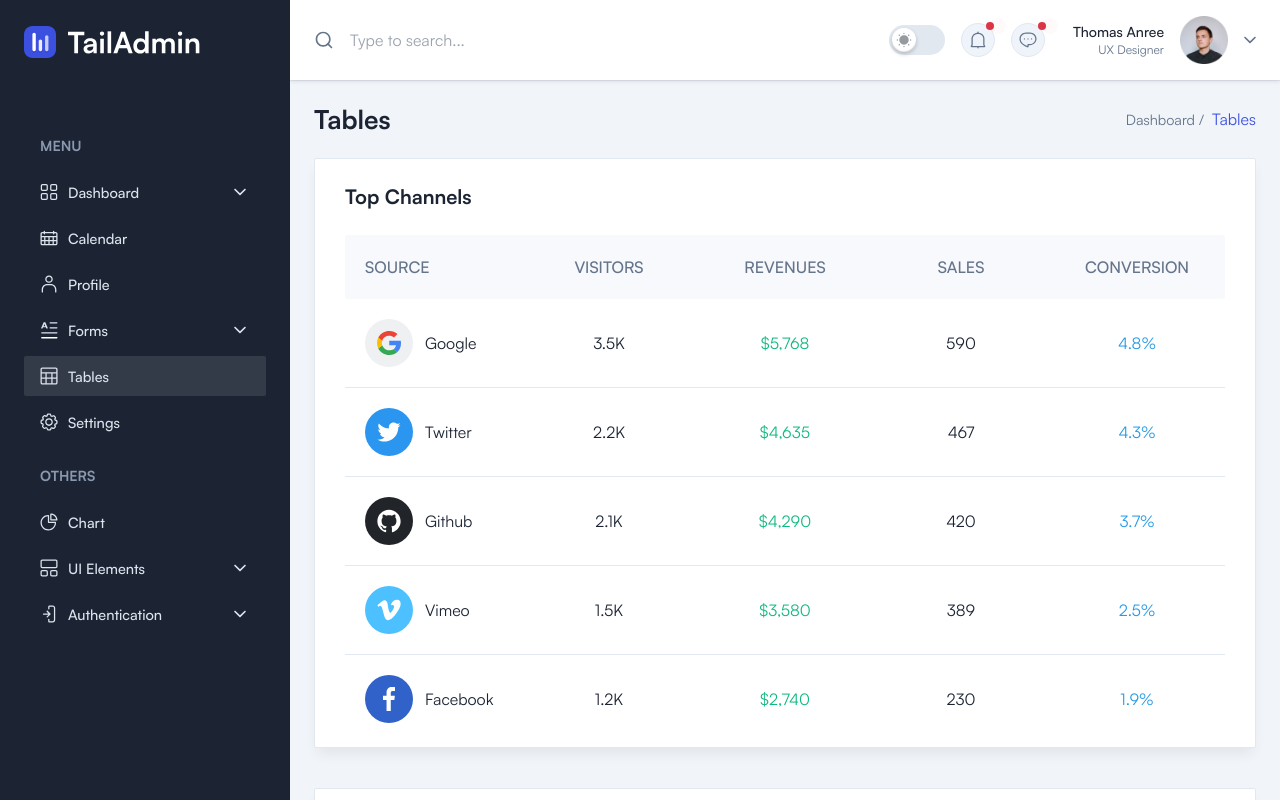
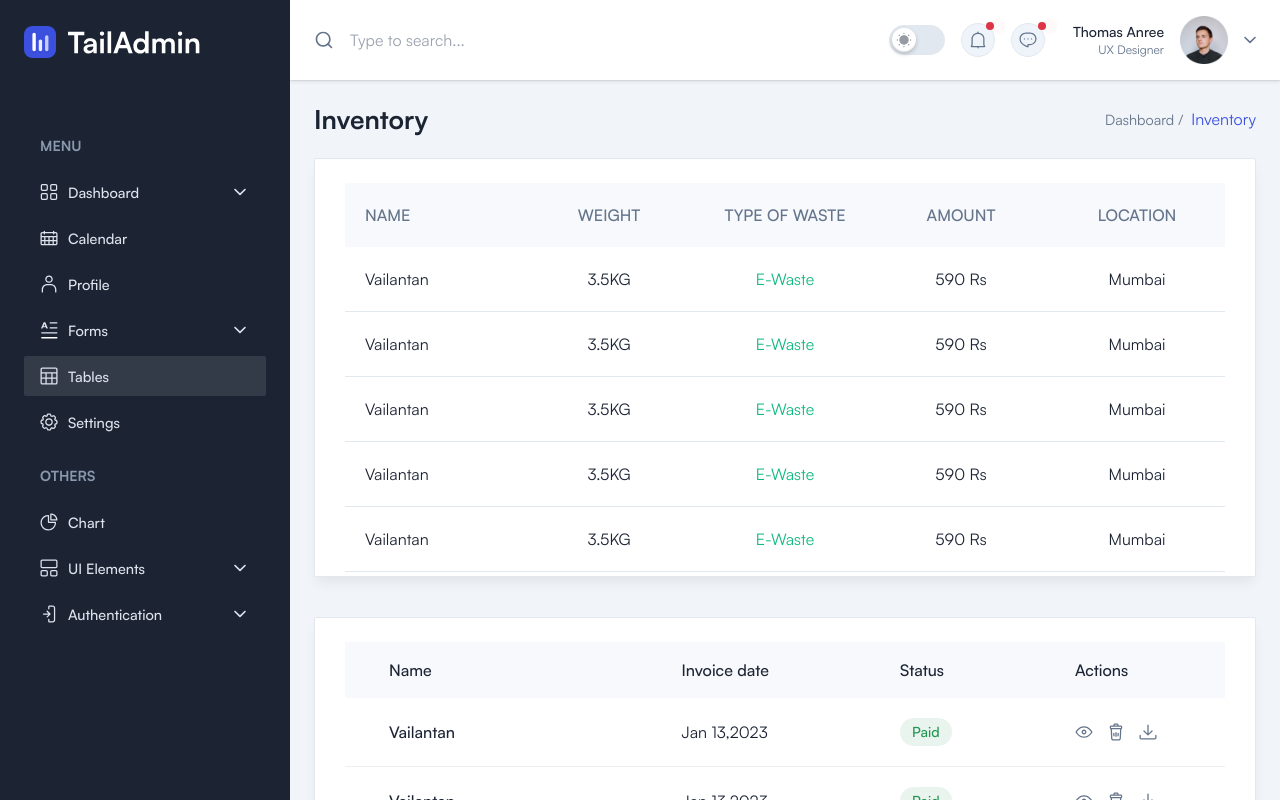
Before and after one commit to Vailantan/free-react-tailwind-admin-dashboard, a React (Vite) app: page /tables in a window 1280 px wide. Built offline with nearby package versions, Linux system fonts and the light colour scheme.

Commit message:
first commit

```diff
--- a/src/components/Login.tsx
+++ b/src/components/Login.tsx
@@ -96,7 +96,7 @@ export default function Home() {
                 <input type="password" className="input" name="password" />
               </div>
             </div>
-            <input type="submit" className="btn" value="Login" />
+            <input type="submit" className="btn1" style={{	backgroundImage: "linear-gradient(to right, #32be8f, #38d39f, #32be8f)"}} value="Login" />
           </form>
         </div>
       </div>
--- a/src/components/TableOne.tsx
+++ b/src/components/TableOne.tsx
@@ -7,169 +7,148 @@ import BrandFive from '../images/brand/brand-05.svg';
 const TableOne = () => {
   return (
     <div className="rounded-sm border border-stroke bg-white px-5 pt-6 pb-2.5 shadow-default dark:border-strokedark dark:bg-boxdark sm:px-7.5 xl:pb-1">
-      <h4 className="mb-6 text-xl font-semibold text-black dark:text-white">
-        Top Channels
-      </h4>
+
 
       <div className="flex flex-col">
         <div className="grid grid-cols-3 rounded-sm bg-gray-2 dark:bg-meta-4 sm:grid-cols-5">
           <div className="p-2.5 xl:p-5">
             <h5 className="text-sm font-medium uppercase xsm:text-base">
-              Source
+              Name
             </h5>
           </div>
           <div className="p-2.5 text-center xl:p-5">
             <h5 className="text-sm font-medium uppercase xsm:text-base">
-              Visitors
+              Weight
             </h5>
           </div>
           <div className="p-2.5 text-center xl:p-5">
             <h5 className="text-sm font-medium uppercase xsm:text-base">
-              Revenues
+              Type of Waste
             </h5>
           </div>
           <div className="hidden p-2.5 text-center sm:block xl:p-5">
             <h5 className="text-sm font-medium uppercase xsm:text-base">
-              Sales
+              Amount
             </h5>
           </div>
           <div className="hidden p-2.5 text-center sm:block xl:p-5">
             <h5 className="text-sm font-medium uppercase xsm:text-base">
-              Conversion
+              Location
             </h5>
           </div>
         </div>
 
         <div className="grid grid-cols-3 border-b border-stroke dark:border-strokedark sm:grid-cols-5">
           <div className="flex items-center gap-3 p-2.5 xl:p-5">
-            <div className="flex-shrink-0">
-              <img src={BrandOne} alt="Brand" />
-            </div>
-            <p className="hidden text-black dark:text-white sm:block">Google</p>
+            <p className="hidden text-black dark:text-white sm:block">Vailantan</p>
           </div>
 
           <div className="flex items-center justify-center p-2.5 xl:p-5">
-            <p className="text-black dark:text-white">3.5K</p>
+            <p className="text-black dark:text-white">3.5KG</p>
           </div>
 
           <div className="flex items-center justify-center p-2.5 xl:p-5">
-            <p className="text-meta-3">$5,768</p>
+            <p className="text-meta-3">E-Waste</p>
           </div>
 
           <div className="hidden items-center justify-center p-2.5 sm:flex xl:p-5">
-            <p className="text-black dark:text-white">590</p>
+            <p className="text-black dark:text-white">590 Rs</p>
           </div>
 
           <div className="hidden items-center justify-center p-2.5 sm:flex xl:p-5">
-            <p className="text-meta-5">4.8%</p>
+            <p className="text-black dark:text-white">Mumbai</p>
           </div>
         </div>
 
         <div className="grid grid-cols-3 border-b border-stroke dark:border-strokedark sm:grid-cols-5">
           <div className="flex items-center gap-3 p-2.5 xl:p-5">
-            <div className="flex-shrink-0">
-              <img src={BrandTwo} alt="Brand" />
-            </div>
-            <p className="hidden text-black dark:text-white sm:block">
-              Twitter
-            </p>
+            <p className="hidden text-black dark:text-white sm:block">Vailantan</p>
           </div>
 
           <div className="flex items-center justify-center p-2.5 xl:p-5">
-            <p className="text-black dark:text-white">2.2K</p>
+            <p className="text-black dark:text-white">3.5KG</p>
           </div>
 
           <div className="flex items-center justify-center p-2.5 xl:p-5">
-            <p className="text-meta-3">$4,635</p>
+            <p className="text-meta-3">E-Waste</p>
           </div>
 
           <div className="hidden items-center justify-center p-2.5 sm:flex xl:p-5">
-            <p className="text-black dark:text-white">467</p>
+            <p className="text-black dark:text-white">590 Rs</p>
           </div>
 
           <div className="hidden items-center justify-center p-2.5 sm:flex xl:p-5">
-            <p className="text-meta-5">4.3%</p>
+            <p className="text-black dark:text-white">Mumbai</p>
           </div>
         </div>
 
         <div className="grid grid-cols-3 border-b border-stroke dark:border-strokedark sm:grid-cols-5">
           <div className="flex items-center gap-3 p-2.5 xl:p-5">
-            <div className="flex-shrink-0">
-              <img src={BrandThree} alt="Brand" />
-            </div>
-            <p className="hidden text-black dark:text-white sm:block">Github</p>
+            <p className="hidden text-black dark:text-white sm:block">Vailantan</p>
           </div>
 
           <div className="flex items-center justify-center p-2.5 xl:p-5">
-            <p className="text-black dark:text-white">2.1K</p>
+            <p className="text-black dark:text-white">3.5KG</p>
           </div>
 
           <div className="flex items-center justify-center p-2.5 xl:p-5">
-            <p className="text-meta-3">$4,290</p>
+            <p className="text-meta-3">E-Waste</p>
           </div>
 
           <div className="hidden items-center justify-center p-2.5 sm:flex xl:p-5">
-            <p className="text-black dark:text-white">420</p>
+            <p className="text-black dark:text-white">590 Rs</p>
           </div>
 
           <div className="hidden items-center justify-center p-2.5 sm:flex xl:p-5">
-            <p className="text-meta-5">3.7%</p>
+            <p className="text-black dark:text-white">Mumbai</p>
           </div>
         </div>
 
         <div className="grid grid-cols-3 border-b border-stroke dark:border-strokedark sm:grid-cols-5">
           <div className="flex items-center gap-3 p-2.5 xl:p-5">
-            <div className="flex-shrink-0">
-              <img src={BrandFour} alt="Brand" />
-            </div>
-            <p className="hidden text-black dark:text-white sm:block">Vimeo</p>
+            <p className="hidden text-black dark:text-white sm:block">Vailantan</p>
           </div>
 
           <div className="flex items-center justify-center p-2.5 xl:p-5">
-            <p className="text-black dark:text-white">1.5K</p>
+            <p className="text-black dark:text-white">3.5KG</p>
           </div>
 
           <div className="flex items-center justify-center p-2.5 xl:p-5">
-            <p className="text-meta-3">$3,580</p>
+            <p className="text-meta-3">E-Waste</p>
           </div>
 
           <div className="hidden items-center justify-center p-2.5 sm:flex xl:p-5">
-            <p className="text-black dark:text-white">389</p>
-
-
+            <p className="text-black dark:text-white">590 Rs</p>
           </div>
 
           <div className="hidden items-center justify-center p-2.5 sm:flex xl:p-5">
-            <p className="text-meta-5">2.5%</p>
+            <p className="text-black dark:text-white">Mumbai</p>
           </div>
         </div>
 
-        <div className="grid grid-cols-3 sm:grid-cols-5">
+        <div className="grid grid-cols-3 border-b border-stroke dark:border-strokedark sm:grid-cols-5">
           <div className="flex items-center gap-3 p-2.5 xl:p-5">
-            <div className="flex-shrink-0">
-              <img src={BrandFive} alt="Brand" />
-            </div>
-            <p className="hidden text-black dark:text-white sm:block">
-              Facebook
-            </p>
+            <p className="hidden text-black dark:text-white sm:block">Vailantan</p>
           </div>
 
           <div className="flex items-center justify-center p-2.5 xl:p-5">
-            <p className="text-black dark:text-white">1.2K</p>
+            <p className="text-black dark:text-white">3.5KG</p>
           </div>
 
           <div className="flex items-center justify-center p-2.5 xl:p-5">
-            <p className="text-meta-3">$2,740</p>
+            <p className="text-meta-3">E-Waste</p>
           </div>
 
           <div className="hidden items-center justify-center p-2.5 sm:flex xl:p-5">
-            <p className="text-black dark:text-white">230</p>
+            <p className="text-black dark:text-white">590 Rs</p>
           </div>
 
           <div className="hidden items-center justify-center p-2.5 sm:flex xl:p-5">
-            <p className="text-meta-5">1.9%</p>
+            <p className="text-black dark:text-white">Mumbai</p>
           </div>
         </div>
+
+
       </div>
     </div>
   );
--- a/src/components/TableThree.tsx
+++ b/src/components/TableThree.tsx
@@ -6,7 +6,7 @@ const TableThree = () => {
           <thead>
             <tr className="bg-gray-2 text-left dark:bg-meta-4">
               <th className="min-w-[220px] py-4 px-4 font-medium text-black dark:text-white xl:pl-11">
-                Package
+                Name
               </th>
               <th className="min-w-[150px] py-4 px-4 font-medium text-black dark:text-white">
                 Invoice date
@@ -23,9 +23,93 @@ const TableThree = () => {
             <tr>
               <td className="border-b border-[#eee] py-5 px-4 pl-9 dark:border-strokedark xl:pl-11">
                 <h5 className="font-medium text-black dark:text-white">
-                  Free Package
+                  Vailantan
                 </h5>
-                <p className="text-sm">$0.00</p>
+              </td>
+              <td className="border-b border-[#eee] py-5 px-4 dark:border-strokedark">
+                <p className="text-black dark:text-white">Jan 13,2023</p>
+              </td>
+              <td className="border-b border-[#eee] py-5 px-4 dark:border-strokedark">
+                <p className="inline-flex rounded-full bg-success bg-opacity-10 py-1 px-3 text-sm font-medium text-success">
+                  Paid
+                </p>
+              </td>
+              <td className="border-b border-[#eee] py-5 px-4 dark:border-strokedark">
+                <div className="flex items-center space-x-3.5">
+                  <button className="hover:text-primary">
+                    <svg
+                      className="fill-current"
+                      width="18"
+                      height="18"
+                      viewBox="0 0 18 18"
+                      fill="none"
+                      xmlns="http://www.w3.org/2000/svg"
+                    >
+                      <path
+                        d="M8.99981 14.8219C3.43106 14.8219 0.674805 9.50624 0.562305 9.28124C0.47793 9.11249 0.47793 8.88749 0.562305 8.71874C0.674805 8.49374 3.43106 3.20624 8.99981 3.20624C14.5686 3.20624 17.3248 8.49374 17.4373 8.71874C17.5217 8.88749 17.5217 9.11249 17.4373 9.28124C17.3248 9.50624 14.5686 14.8219 8.99981 14.8219ZM1.85605 8.99999C2.4748 10.0406 4.89356 13.5562 8.99981 13.5562C13.1061 13.5562 15.5248 10.0406 16.1436 8.99999C15.5248 7.95936 13.1061 4.44374 8.99981 4.44374C4.89356 4.44374 2.4748 7.95936 1.85605 8.99999Z"
+                        fill=""
+                      />
+                      <path
+                        d="M9 11.3906C7.67812 11.3906 6.60938 10.3219 6.60938 9C6.60938 7.67813 7.67812 6.60938 9 6.60938C10.3219 6.60938 11.3906 7.67813 11.3906 9C11.3906 10.3219 10.3219 11.3906 9 11.3906ZM9 7.875C8.38125 7.875 7.875 8.38125 7.875 9C7.875 9.61875 8.38125 10.125 9 10.125C9.61875 10.125 10.125 9.61875 10.125 9C10.125 8.38125 9.61875 7.875 9 7.875Z"
+                        fill=""
+                      />
+                    </svg>
+                  </button>
+                  <button className="hover:text-primary">
+                    <svg
+                      className="fill-current"
+                      width="18"
+                      height="18"
+                      viewBox="0 0 18 18"
+                      fill="none"
+                      xmlns="http://www.w3.org/2000/svg"
+                    >
+                      <path
+                        d="M13.7535 2.47502H11.5879V1.9969C11.5879 1.15315 10.9129 0.478149 10.0691 0.478149H7.90352C7.05977 0.478149 6.38477 1.15315 6.38477 1.9969V2.47502H4.21914C3.40352 2.47502 2.72852 3.15002 2.72852 3.96565V4.8094C2.72852 5.42815 3.09414 5.9344 3.62852 6.1594L4.07852 15.4688C4.13477 16.6219 5.09102 17.5219 6.24414 17.5219H11.7004C12.8535 17.5219 13.8098 16.6219 13.866 15.4688L14.3441 6.13127C14.8785 5.90627 15.2441 5.3719 15.2441 4.78127V3.93752C15.2441 3.15002 14.5691 2.47502 13.7535 2.47502ZM7.67852 1.9969C7.67852 1.85627 7.79102 1.74377 7.93164 1.74377H10.0973C10.2379 1.74377 10.3504 1.85627 10.3504 1.9969V2.47502H7.70664V1.9969H7.67852ZM4.02227 3.96565C4.02227 3.85315 4.10664 3.74065 4.24727 3.74065H13.7535C13.866 3.74065 13.9785 3.82502 13.9785 3.96565V4.8094C13.9785 4.9219 13.8941 5.0344 13.7535 5.0344H4.24727C4.13477 5.0344 4.02227 4.95002 4.02227 4.8094V3.96565ZM11.7285 16.2563H6.27227C5.79414 16.2563 5.40039 15.8906 5.37227 15.3844L4.95039 6.2719H13.0785L12.6566 15.3844C12.6004 15.8625 12.2066 16.2563 11.7285 16.2563Z"
+                        fill=""
+                      />
+                      <path
+                        d="M9.00039 9.11255C8.66289 9.11255 8.35352 9.3938 8.35352 9.75942V13.3313C8.35352 13.6688 8.63477 13.9782 9.00039 13.9782C9.33789 13.9782 9.64727 13.6969 9.64727 13.3313V9.75942C9.64727 9.3938 9.33789 9.11255 9.00039 9.11255Z"
+                        fill=""
+                      />
+                      <path
+                        d="M11.2502 9.67504C10.8846 9.64692 10.6033 9.90004 10.5752 10.2657L10.4064 12.7407C10.3783 13.0782 10.6314 13.3875 10.9971 13.4157C11.0252 13.4157 11.0252 13.4157 11.0533 13.4157C11.3908 13.4157 11.6721 13.1625 11.6721 12.825L11.8408 10.35C11.8408 9.98442 11.5877 9.70317 11.2502 9.67504Z"
+                        fill=""
+                      />
+                      <path
+                        d="M6.72245 9.67504C6.38495 9.70317 6.1037 10.0125 6.13182 10.35L6.3287 12.825C6.35683 13.1625 6.63808 13.4157 6.94745 13.4157C6.97558 13.4157 6.97558 13.4157 7.0037 13.4157C7.3412 13.3875 7.62245 13.0782 7.59433 12.7407L7.39745 10.2657C7.39745 9.90004 7.08808 9.64692 6.72245 9.67504Z"
+                        fill=""
+                      />
+                    </svg>
+                  </button>
+                  <button className="hover:text-primary">
+                    <svg
+                      className="fill-current"
+                      width="18"
+                      height="18"
+                      viewBox="0 0 18 18"
+                      fill="none"
+                      xmlns="http://www.w3.org/2000/svg"
+                    >
+                      <path
+                        d="M16.8754 11.6719C16.5379 11.6719 16.2285 11.9531 16.2285 12.3187V14.8219C16.2285 15.075 16.0316 15.2719 15.7785 15.2719H2.22227C1.96914 15.2719 1.77227 15.075 1.77227 14.8219V12.3187C1.77227 11.9812 1.49102 11.6719 1.12539 11.6719C0.759766 11.6719 0.478516 11.9531 0.478516 12.3187V14.8219C0.478516 15.7781 1.23789 16.5375 2.19414 16.5375H15.7785C16.7348 16.5375 17.4941 15.7781 17.4941 14.8219V12.3187C17.5223 11.9531 17.2129 11.6719 16.8754 11.6719Z"
+                        fill=""
+                      />
+                      <path
+                        d="M8.55074 12.3469C8.66324 12.4594 8.83199 12.5156 9.00074 12.5156C9.16949 12.5156 9.31012 12.4594 9.45074 12.3469L13.4726 8.43752C13.7257 8.1844 13.7257 7.79065 13.5007 7.53752C13.2476 7.2844 12.8539 7.2844 12.6007 7.5094L9.64762 10.4063V2.1094C9.64762 1.7719 9.36637 1.46252 9.00074 1.46252C8.66324 1.46252 8.35387 1.74377 8.35387 2.1094V10.4063L5.40074 7.53752C5.14762 7.2844 4.75387 7.31252 4.50074 7.53752C4.24762 7.79065 4.27574 8.1844 4.50074 8.43752L8.55074 12.3469Z"
+                        fill=""
+                      />
+                    </svg>
+                  </button>
+                </div>
+              </td>
+            </tr>
+
+            <tr>
+              <td className="border-b border-[#eee] py-5 px-4 pl-9 dark:border-strokedark xl:pl-11">
+                <h5 className="font-medium text-black dark:text-white">
+                  Vailantan
+                </h5>
               </td>
               <td className="border-b border-[#eee] py-5 px-4 dark:border-strokedark">
                 <p className="text-black dark:text-white">Jan 13,2023</p>
@@ -108,9 +192,8 @@ const TableThree = () => {
             <tr>
               <td className="border-b border-[#eee] py-5 px-4 pl-9 dark:border-strokedark xl:pl-11">
                 <h5 className="font-medium text-black dark:text-white">
-                  Standard Package
+                  Vailantan
                 </h5>
-                <p className="text-sm">$59.00</p>
               </td>
               <td className="border-b border-[#eee] py-5 px-4 dark:border-strokedark">
                 <p className="text-black dark:text-white">Jan 13,2023</p>
@@ -193,104 +276,18 @@ const TableThree = () => {
             <tr>
               <td className="border-b border-[#eee] py-5 px-4 pl-9 dark:border-strokedark xl:pl-11">
                 <h5 className="font-medium text-black dark:text-white">
-                  Business Package
+                  Vailantan
                 </h5>
-                <p className="text-sm">$99.00</p>
               </td>
               <td className="border-b border-[#eee] py-5 px-4 dark:border-strokedark">
                 <p className="text-black dark:text-white">Jan 13,2023</p>
               </td>
               <td className="border-b border-[#eee] py-5 px-4 dark:border-strokedark">
-                <p className="inline-flex rounded-full bg-danger bg-opacity-10 py-1 px-3 text-sm font-medium text-danger">
-                  Unpaid
+                <p className="inline-flex rounded-full bg-success bg-opacity-10 py-1 px-3 text-sm font-medium text-success">
+                  Paid
                 </p>
               </td>
               <td className="border-b border-[#eee] py-5 px-4 dark:border-strokedark">
-                <div className="flex items-center space-x-3.5">
-                  <button className="hover:text-primary">
-                    <svg
-                      className="fill-current"
-                      width="18"
-                      height="18"
-                      viewBox="0 0 18 18"
-                      fill="none"
-                      xmlns="http://www.w3.org/2000/svg"
-                    >
-                      <path
-                        d="M8.99981 14.8219C3.43106 14.8219 0.674805 9.50624 0.562305 9.28124C0.47793 9.11249 0.47793 8.88749 0.562305 8.71874C0.674805 8.49374 3.43106 3.20624 8.99981 3.20624C14.5686 3.20624 17.3248 8.49374 17.4373 8.71874C17.5217 8.88749 17.5217 9.11249 17.4373 9.28124C17.3248 9.50624 14.5686 14.8219 8.99981 14.8219ZM1.85605 8.99999C2.4748 10.0406 4.89356 13.5562 8.99981 13.5562C13.1061 13.5562 15.5248 10.0406 16.1436 8.99999C15.5248 7.95936 13.1061 4.44374 8.99981 4.44374C4.89356 4.44374 2.4748 7.95936 1.85605 8.99999Z"
-                        fill=""
-                      />
-                      <path
-                        d="M9 11.3906C7.67812 11.3906 6.60938 10.3219 6.60938 9C6.60938 7.67813 7.67812 6.60938 9 6.60938C10.3219 6.60938 11.3906 7.67813 11.3906 9C11.3906 10.3219 10.3219 11.3906 9 11.3906ZM9 7.875C8.38125 7.875 7.875 8.38125 7.875 9C7.875 9.61875 8.38125 10.125 9 10.125C9.61875 10.125 10.125 9.61875 10.125 9C10.125 8.38125 9.61875 7.875 9 7.875Z"
-                        fill=""
-                      />
-                    </svg>
-                  </button>
-                  <button className="hover:text-primary">
-                    <svg
-                      className="fill-current"
-                      width="18"
-                      height="18"
-                      viewBox="0 0 18 18"
-                      fill="none"
-                      xmlns="http://www.w3.org/2000/svg"
-                    >
-                      <path
-                        d="M13.7535 2.47502H11.5879V1.9969C11.5879 1.15315 10.9129 0.478149 10.0691 0.478149H7.90352C7.05977 0.478149 6.38477 1.15315 6.38477 1.9969V2.47502H4.21914C3.40352 2.47502 2.72852 3.15002 2.72852 3.96565V4.8094C2.72852 5.42815 3.09414 5.9344 3.62852 6.1594L4.07852 15.4688C4.13477 16.6219 5.09102 17.5219 6.24414 17.5219H11.7004C12.8535 17.5219 13.8098 16.6219 13.866 15.4688L14.3441 6.13127C14.8785 5.90627 15.2441 5.3719 15.2441 4.78127V3.93752C15.2441 3.15002 14.5691 2.47502 13.7535 2.47502ZM7.67852 1.9969C7.67852 1.85627 7.79102 1.74377 7.93164 1.74377H10.0973C10.2379 1.74377 10.3504 1.85627 10.3504 1.9969V2.47502H7.70664V1.9969H7.67852ZM4.02227 3.96565C4.02227 3.85315 4.10664 3.74065 4.24727 3.74065H13.7535C13.866 3.74065 13.9785 3.82502 13.9785 3.96565V4.8094C13.9785 4.9219 13.8941 5.0344 13.7535 5.0344H4.24727C4.13477 5.0344 4.02227 4.95002 4.02227 4.8094V3.96565ZM11.7285 16.2563H6.27227C5.79414 16.2563 5.40039 15.8906 5.37227 15.3844L4.95039 6.2719H13.0785L12.6566 15.3844C12.6004 15.8625 12.2066 16.2563 11.7285 16.2563Z"
-                        fill=""
-                      />
-                      <path
-                        d="M9.00039 9.11255C8.66289 9.11255 8.35352 9.3938 8.35352 9.75942V13.3313C8.35352 13.6688 8.63477 13.9782 9.00039 13.9782C9.33789 13.9782 9.64727 13.6969 9.64727 13.3313V9.75942C9.64727 9.3938 9.33789 9.11255 9.00039 9.11255Z"
-                        fill=""
-                      />
-                      <path
-                        d="M11.2502 9.67504C10.8846 9.64692 10.6033 9.90004 10.5752 10.2657L10.4064 12.7407C10.3783 13.0782 10.6314 13.3875 10.9971 13.4157C11.0252 13.4157 11.0252 13.4157 11.0533 13.4157C11.3908 13.4157 11.6721 13.1625 11.6721 12.825L11.8408 10.35C11.8408 9.98442 11.5877 9.70317 11.2502 9.67504Z"
-                        fill=""
-                      />
-                      <path
-                        d="M6.72245 9.67504C6.38495 9.70317 6.1037 10.0125 6.13182 10.35L6.3287 12.825C6.35683 13.1625 6.63808 13.4157 6.94745 13.4157C6.97558 13.4157 6.97558 13.4157 7.0037 13.4157C7.3412 13.3875 7.62245 13.0782 7.59433 12.7407L7.39745 10.2657C7.39745 9.90004 7.08808 9.64692 6.72245 9.67504Z"
-                        fill=""
-                      />
-                    </svg>
-                  </button>
-                  <button className="hover:text-primary">
-                    <svg
-                      className="fill-current"
-                      width="18"
-                      height="18"
-                      viewBox="0 0 18 18"
-                      fill="none"
-                      xmlns="http://www.w3.org/2000/svg"
-                    >
-                      <path
-                        d="M16.8754 11.6719C16.5379 11.6719 16.2285 11.9531 16.2285 12.3187V14.8219C16.2285 15.075 16.0316 15.2719 15.7785 15.2719H2.22227C1.96914 15.2719 1.77227 15.075 1.77227 14.8219V12.3187C1.77227 11.9812 1.49102 11.6719 1.12539 11.6719C0.759766 11.6719 0.478516 11.9531 0.478516 12.3187V14.8219C0.478516 15.7781 1.23789 16.5375 2.19414 16.5375H15.7785C16.7348 16.5375 17.4941 15.7781 17.4941 14.8219V12.3187C17.5223 11.9531 17.2129 11.6719 16.8754 11.6719Z"
-                        fill=""
-                      />
-                      <path
-                        d="M8.55074 12.3469C8.66324 12.4594 8.83199 12.5156 9.00074 12.5156C9.16949 12.5156 9.31012 12.4594 9.45074 12.3469L13.4726 8.43752C13.7257 8.1844 13.7257 7.79065 13.5007 7.53752C13.2476 7.2844 12.8539 7.2844 12.6007 7.5094L9.64762 10.4063V2.1094C9.64762 1.7719 9.36637 1.46252 9.00074 1.46252C8.66324 1.46252 8.35387 1.74377 8.35387 2.1094V10.4063L5.40074 7.53752C5.14762 7.2844 4.75387 7.31252 4.50074 7.53752C4.24762 7.79065 4.27574 8.1844 4.50074 8.43752L8.55074 12.3469Z"
-                        fill=""
-                      />
-                    </svg>
-                  </button>
-                </div>
-              </td>
-            </tr>
-            <tr>
-              <td className="py-5 px-4 pl-9 xl:pl-11">
-                <h5 className="font-medium text-black dark:text-white">
-                  Standard Package
-                </h5>
-                <p className="text-sm">$59.00</p>
-              </td>
-              <td className="py-5 px-4">
-                <p className="text-black dark:text-white">Jan 13,2023</p>
-              </td>
-              <td className="py-5 px-4">
-                <p className="inline-flex rounded-full bg-warning bg-opacity-10 py-1 px-3 text-sm font-medium text-warning">
-                  Pending
-                </p>
-              </td>
-              <td className="py-5 px-4">
                 <div className="flex items-center space-x-3.5">
                   <button className="hover:text-primary">
                     <svg
--- a/src/pages/Settings.tsx
+++ b/src/pages/Settings.tsx
@@ -290,6 +290,7 @@ const Settings = () => {
                           fill="none"
                           xmlns="http://www.w3.org/2000/svg"
                         >
+
                           <path
                             fillRule="evenodd"
                             clipRule="evenodd"
--- a/src/pages/Tables.tsx
+++ b/src/pages/Tables.tsx
@@ -6,11 +6,10 @@ import TableTwo from '../components/TableTwo';
 const Tables = () => {
   return (
     <>
-      <Breadcrumb pageName="Tables" />
+      <Breadcrumb pageName="Inventory" />
 
       <div className="flex flex-col gap-10">
         <TableOne />
-        <TableTwo />
         <TableThree />
       </div>
     </>
--- a/src/style/Login.css
+++ b/src/style/Login.css
@@ -160,7 +160,7 @@ a:hover{
 	color: #38d39f;
 }
 
-.btn{
+.btn1{
 	display: block;
 	width: 100%;
 	height: 50px;
@@ -177,7 +177,7 @@ a:hover{
 	cursor: pointer;
 	transition: .5s;
 }
-.btn:hover{
+.btn1:hover{
 	background-position: right;
 }
 
```
Also changed, not shown: src/components/CardOne.tsx (+2 -18 lines), src/components/CardThree.tsx (+2 -17 lines), src/components/CardTwo.tsx (+3 -18 lines), src/components/ChartOne.tsx (+4 -4 lines).
